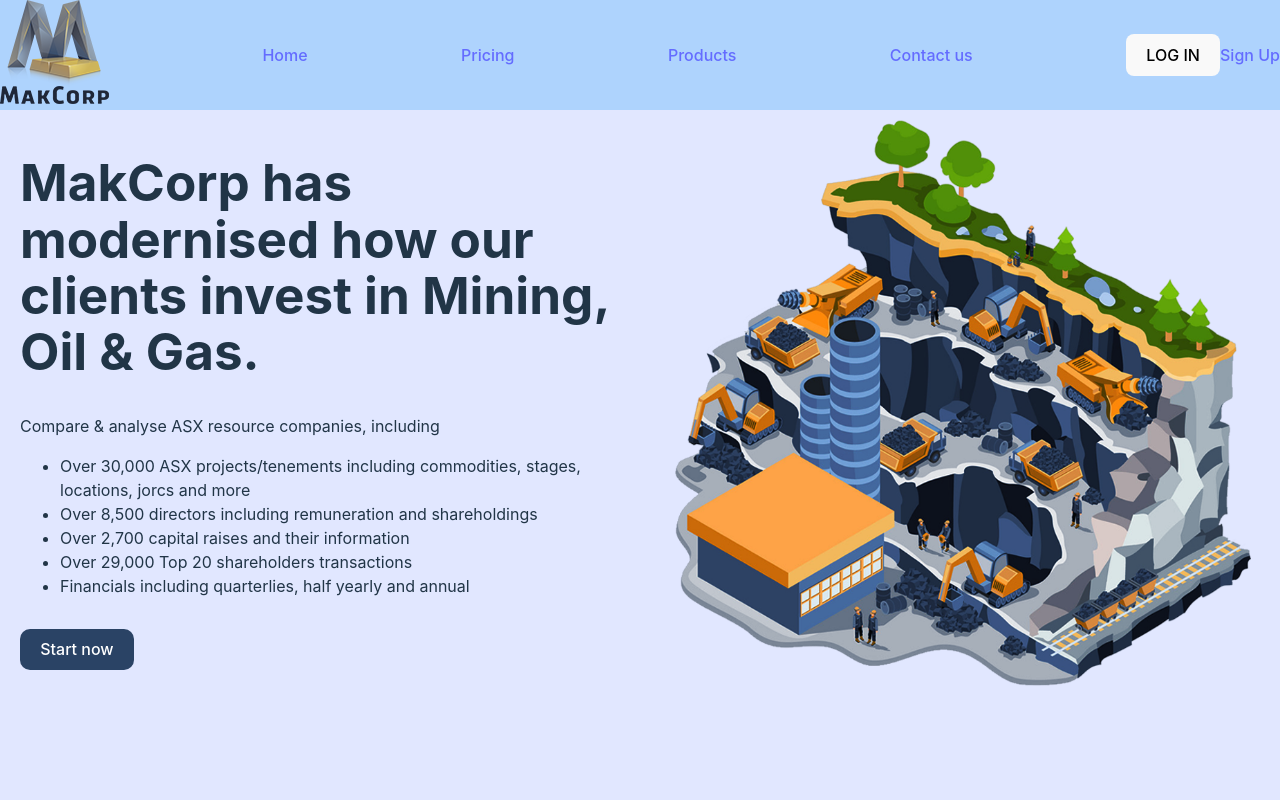
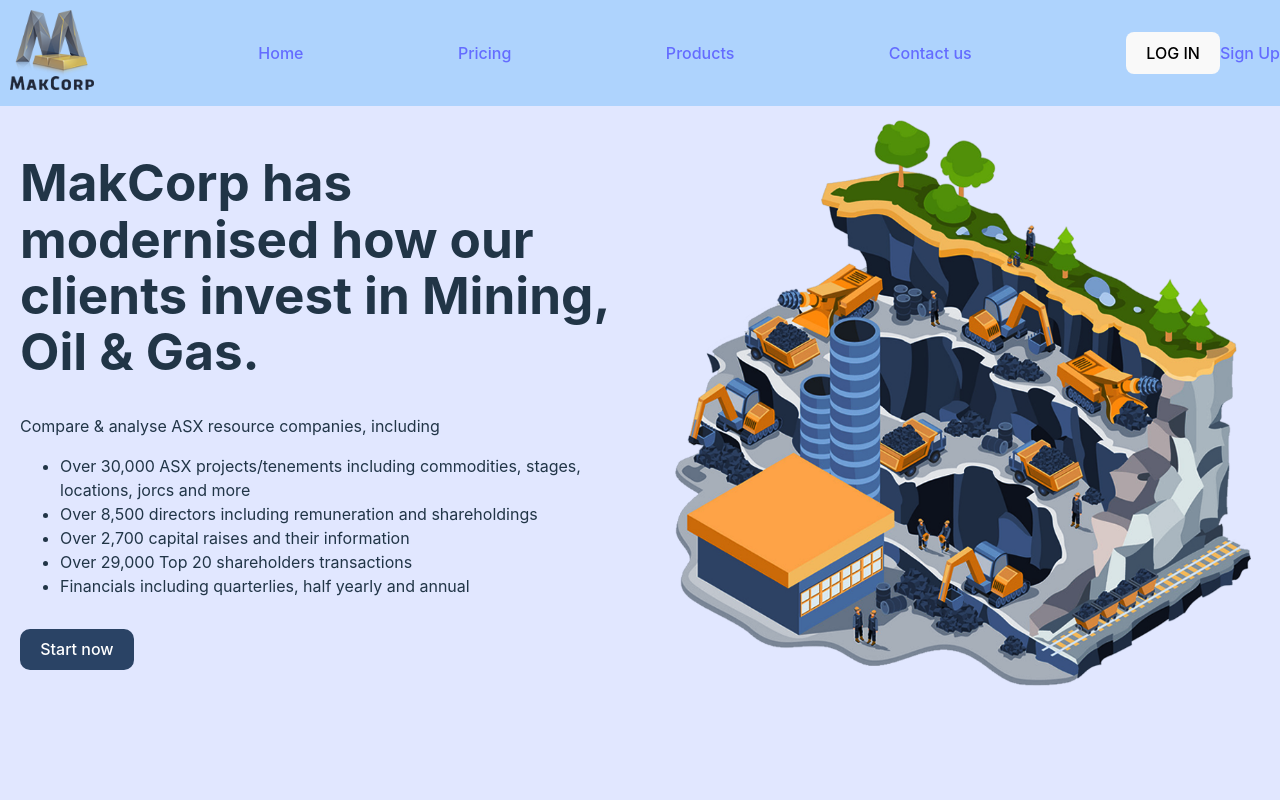
Before and after one commit to jayshah41/Puzzled, a React (Vite) app: page / in a window 1280 px wide. Shown: the top 800 px of the page. Built offline with nearby package versions, Linux system fonts and the light colour scheme.

Commit message:
Formatting changes

```diff
--- a/src/components/Navbar.jsx
+++ b/src/components/Navbar.jsx
@@ -7,7 +7,7 @@
     <nav className="navbar sticky">
       <div className="navbar-container">
       <div className="flex items-center">
-        <img src={makcorpLogoWithText} alt="MakCorp Logo" className="h-10" />
+        <img src={makcorpLogoWithText} alt="MakCorp Logo" height="80px" style={{ padding: '10px' }} />
       </div>
 
         <a href="#" className="hover:text-gray-900">Home</a>
@@ -16,7 +16,7 @@
         <a href="#" className="hover:text-gray-900">Contact us</a>
 
 
-      <div className="flex items-center space-x-4">
+      <div>
         <button>LOG IN</button>
         <a href="#" className="text-gray-700 hover:text-gray-900">Sign Up</a>
       </div>
```
